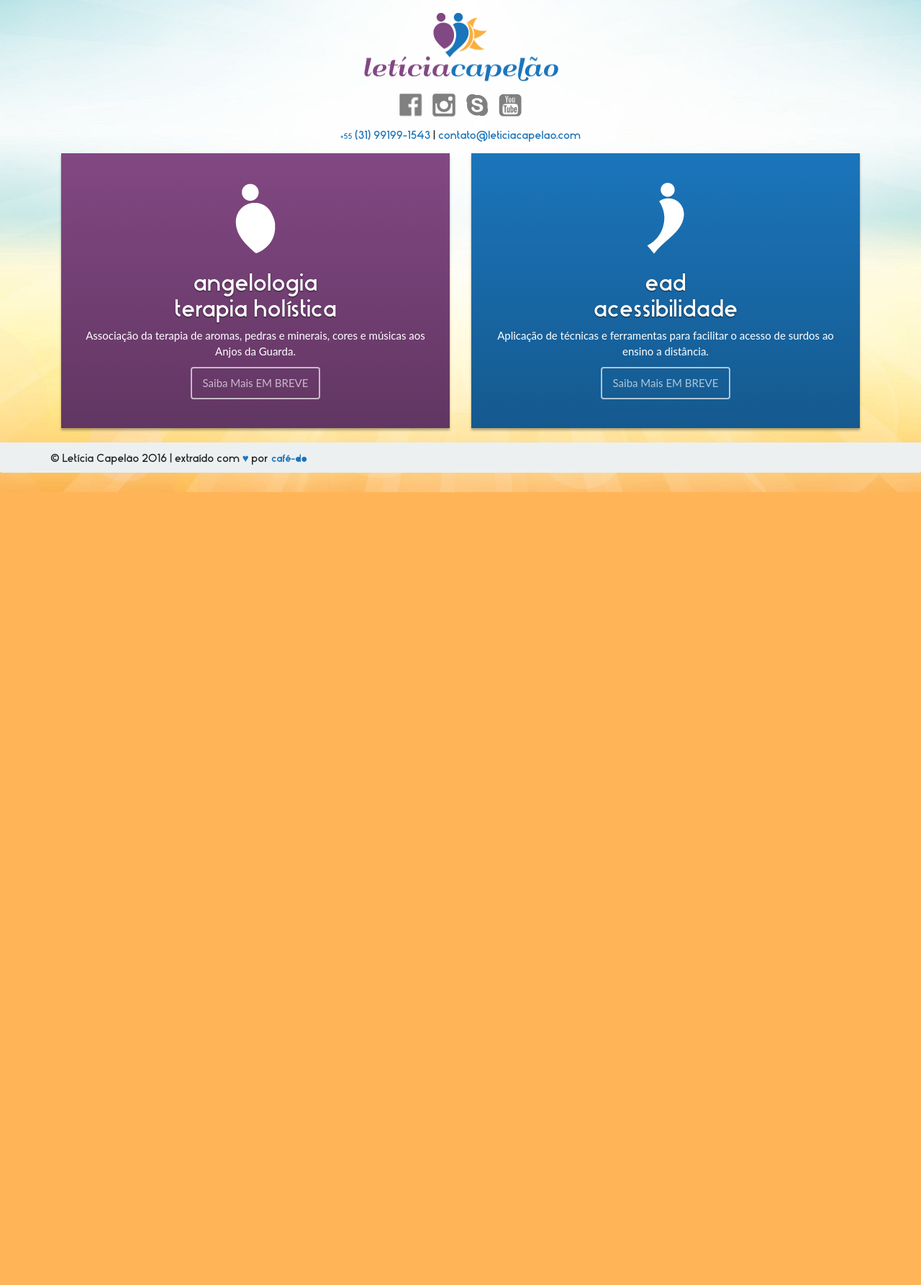
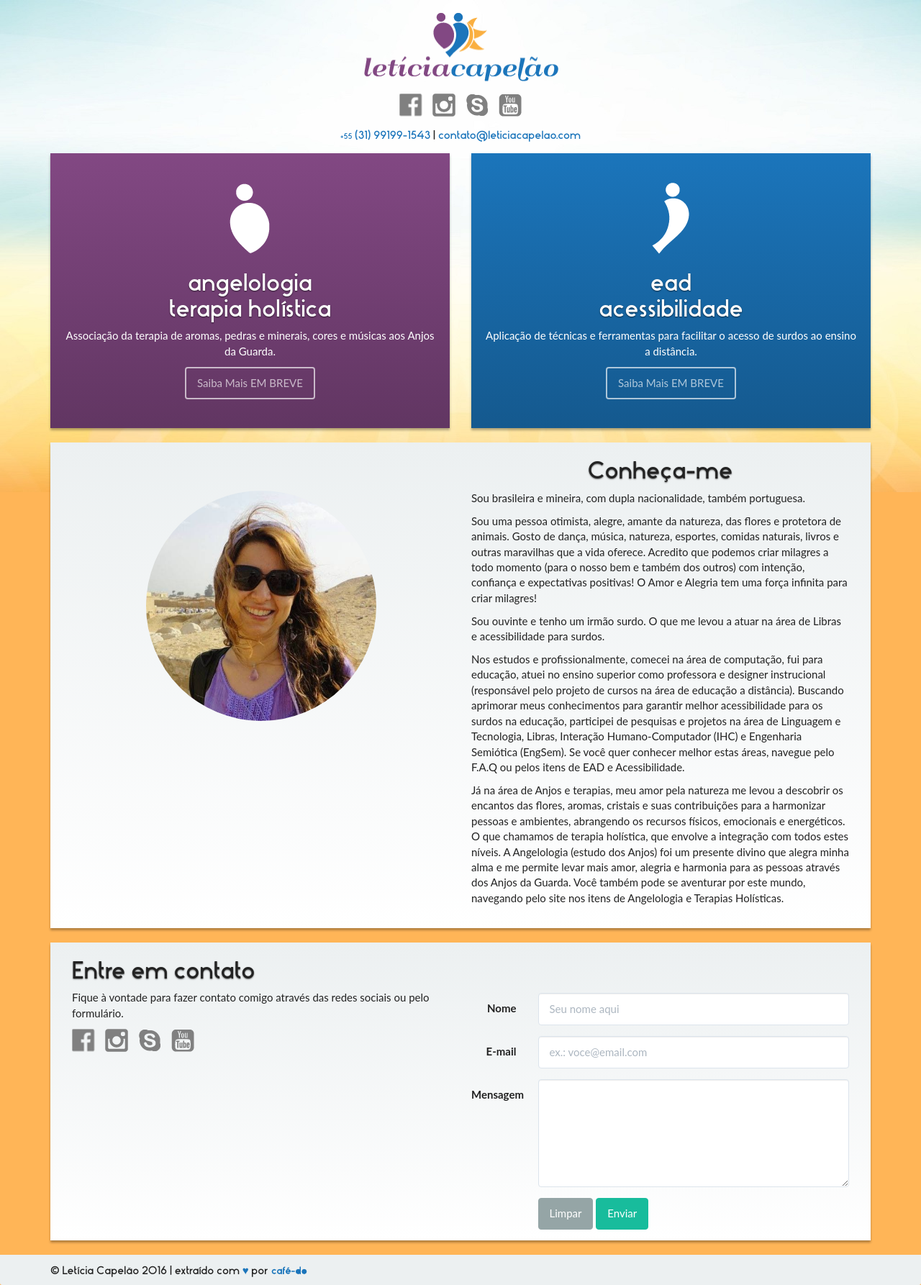
Before and after one commit to cafe-do/leticiacapelao, a Jekyll site: the page built from index.html, in a window 1280 px wide. Shown: the whole page at 72% size. Built offline with Jekyll 4.4.1, drawn with Linux system fonts in a browser that asks for light colours; before the commit the page ends 900 px from its top, so only the background shows below that.

Commit message:
Conheça-me and contact homepage sections.

```diff
--- a/_includes/header-homepage.html
+++ b/_includes/header-homepage.html
@@ -8,7 +8,7 @@
     </nav>
 
 	<div class="row text-center">
-		<ul id="social-network" class="nav">
+		<ul class="social-network nav">
 			<li><a href="#" class="facebook">Facebook</a></li>
 			<li><a href="#" class="instagram">Instagram</a></li>
 			<li><a href="#" class="skype">Skype</a></li>
--- /dev/null
+++ b/_sass/_styles/_custom-buttons.scss
@@ -0,0 +1,9 @@
+.btn-transparent {
+	background: transparent;
+	border: solid 2px #fff;
+	color: #fff;
+
+	&:hover, &:active {
+		background-color: rgba(255, 255, 255, .1);
+	}
+}
--- a/_sass/_styles/_header.scss
+++ b/_sass/_styles/_header.scss
@@ -7,7 +7,7 @@
 
 #site-title { display: none; }
 
-#social-network {
+.social-network {
 	li {
 		display: inline-block;
 		margin-right: 10px;
--- a/_sass/_styles/_homepage.scss
+++ b/_sass/_styles/_homepage.scss
@@ -4,28 +4,56 @@
 
 section.section {
 	> div {
-		padding: 40px 20px;
-		color: #fff;
 		@include box-shadow(0 3px 3px rgba(0,0,0,.3));
 
-		> h2 { text-shadow: 0 1px 2px rgba(0,0,0,.6); }
-
-		.btn {
-			background: transparent;
-			border: solid 2px #fff;
-
-			&:hover, &:active {
-				background-color: rgba(255, 255, 255, .1);
-			}
+		h2 {
+			text-shadow: 0 1px 2px rgba(0,0,0,.6);
 		}
 	}
 
-	&.angelologia > div { @include gradient-vertical($brand-angelologia, darken($brand-angelologia, 10%)); }
+	&.angelologia > div {
+		color: #fff;
+		padding: 40px 20px;
+
+		@include gradient-vertical($brand-angelologia, darken($brand-angelologia, 10%));
+	}
+
 	&.ead {
-		> div { @include gradient-vertical($brand-ead, darken($brand-ead, 10%)); }
+		> div {
+			color: #fff;
+			padding: 40px 20px;
+			@include gradient-vertical($brand-ead, darken($brand-ead, 10%));
+		}
 
 		@media (max-width: $screen-xs-max) {
 			margin: 10px 0;
 		}
 	}
+
+	&.about {
+		div.photo {
+			img {
+				border-radius: 100%;
+			}
+
+			@media (min-width: $screen-sm-min) {
+				position: absolute;
+			}
+		}
+
+		> div {
+			margin-top: 20px;
+			padding-bottom: 20px;
+			@include gradient-vertical($gray-lighter, #fff);
+		}
+	}
+
+	&.contact {
+		> div {
+			margin-top: 20px;
+			@include gradient-vertical($gray-lighter, #fff);
+		}
+
+		form { margin-top: 70px; }
+	}
 }
--- a/css/main.scss
+++ b/css/main.scss
@@ -3,9 +3,10 @@
 ---
 // Import partials from `sass_dir` (defaults to `_sass`)
 @import
-		"_styles/fonts",
 		"variables",
         "bootstrap",
+		"_styles/fonts",
+		"_styles/custom-buttons",
         "_styles/header",
         "_styles/footer",
         "_styles/homepage"
--- a/index.html
+++ b/index.html
@@ -2,14 +2,13 @@
 layout: homepage
 ---
 
-<div class="container-fluid">
   <div class="row">
     <section class="section angelologia col-xs-12 col-sm-6">
       <div class="text-center">
         <img src="{{ "/images/angelologia-icon.png" | prepend: site.baseurl }}" alt="">
         <h2>angelologia<br>terapia hol&iacute;stica</h2>
         <p>Associa&ccedil;&atilde;o da terapia de aromas, pedras e minerais, cores e músicas aos Anjos da Guarda.</p>
-        <a href="#" class="btn btn-primary disabled">Saiba Mais EM BREVE</a>
+        <a href="#" class="btn btn-transparent disabled">Saiba Mais EM BREVE</a>
       </div>
     </section>
     <section class="section ead col-xs-12 col-sm-6">
@@ -17,8 +16,69 @@ layout: homepage
         <img src="{{ "/images/ead-icon.png" | prepend: site.baseurl }}" alt="">
         <h2>ead<br>acessibilidade</h2>
         <p>Aplica&ccedil;&atilde;o de t&eacute;cnicas e ferramentas para facilitar o acesso de surdos ao ensino a dist&acirc;ncia.</p>
-        <a href="#" class="btn btn-primary disabled">Saiba Mais EM BREVE</a>
+        <a href="#" class="btn btn-transparent disabled">Saiba Mais EM BREVE</a>
       </div>
     </section>
   </div>
-</div>
+  <div class="row">
+    <section class="section about col-xs-12">
+      <div class="col-xs-12">
+        <div class="col-xs-12 col-sm-6 col-sm-offset-6">
+          <h2 class="text-center">Conheça-me</h2>
+          <div class="photo col-xs-12 col-sm-pull-12"><img class="col-xs-12 col-sm-8 col-sm-offset-2" src="{{ "/images/leticiacapelao.jpg" | prepend: site.baseurl }}" alt="Letícia Capelão"></div>
+          <p>Sou brasileira e mineira, com dupla nacionalidade, tamb&eacute;m portuguesa.</p>
+          <p>Sou uma pessoa otimista, alegre, amante da natureza, das flores e protetora de animais. Gosto de dan&ccedil;a, m&uacute;sica, natureza, esportes, comidas naturais, livros e outras maravilhas que a vida oferece.  Acredito que podemos criar milagres a todo momento (para o nosso bem e tamb&eacute;m dos outros) com inten&ccedil;&atilde;o, confian&ccedil;a e expectativas positivas! O Amor e Alegria tem uma for&ccedil;a infinita para criar milagres!</p>
+          <p>Sou ouvinte e tenho um irm&atilde;o surdo. O que me levou a atuar na &aacute;rea de Libras e acessibilidade para surdos.</p>
+          <p>Nos estudos e profissionalmente, comecei na &aacute;rea de computa&ccedil;&atilde;o, fui para educa&ccedil;&atilde;o, atuei no ensino superior como professora e designer instrucional (respons&aacute;vel pelo projeto de cursos na &aacute;rea de educa&ccedil;&atilde;o a dist&acirc;ncia). Buscando aprimorar meus conhecimentos para garantir melhor acessibilidade para os surdos na educa&ccedil;&atilde;o, participei de pesquisas e projetos na &aacute;rea de Linguagem e Tecnologia, Libras, Intera&ccedil;&atilde;o Humano-Computador (IHC) e Engenharia Semi&oacute;tica (EngSem). Se voc&ecirc; quer conhecer melhor estas &aacute;reas, navegue pelo F.A.Q ou pelos itens de EAD e Acessibilidade.</p>
+          <p>J&aacute; na &aacute;rea de Anjos e terapias, meu amor pela natureza me levou a descobrir os encantos das flores, aromas, cristais e suas contribui&ccedil;&otilde;es para a harmonizar pessoas e ambientes, abrangendo os recursos f&iacute;sicos, emocionais e energ&eacute;ticos. O que chamamos de terapia hol&iacute;stica, que envolve a integra&ccedil;&atilde;o com todos estes n&iacute;veis. A Angelologia (estudo dos Anjos) foi um presente divino que alegra minha alma e me permite levar mais amor, alegria e harmonia para as pessoas atrav&eacute;s dos Anjos da Guarda. Voc&ecirc; tamb&eacute;m pode se aventurar por este mundo, navegando pelo site nos itens de Angelologia e Terapias Hol&iacute;sticas.</p>
+        </div>
+      </div>
+    </section>
+  </div>
+  <div class="row">
+    <section class="section contact col-xs-12">
+      <div class="col-xs-12">
+        <div class="col-xs-12 col-sm-6">
+          <h2>Entre em contato</h2>
+          <p>Fique &agrave; vontade para fazer contato comigo atrav&eacute;s das redes sociais ou pelo formul&aacute;rio.</p>
+          <ul class="nav social-network">
+            <li><a href="#" class="facebook">Facebook</a></li>
+            <li><a href="#" class="instagram">Instagram</a></li>
+            <li><a href="#" class="skype">Skype</a></li>
+            <li><a href="#" class="youtube">YouTube</a></li>
+          </ul>
+        </div>
+        <div class="col-xs-12 col-sm-6">
+          <form class="form-horizontal" action="//formspree.io/diegoversiani@gmail.com" method="POST">
+            <fieldset>
+              <div class="form-group">
+                <label for="contact-name" class="col-lg-2 control-label">Nome</label>
+                <div class="col-lg-10">
+                  <input id="contact-name" name="Nome" type="text" class="form-control" placeholder="Seu nome aqui">
+                </div>
+              </div>
+
+              <div class="form-group">
+                <label for="contact-email" class="col-lg-2 control-label">E-mail</label>
+                <div class="col-lg-10">
+                  <input id="contact-email" name="_replyto" type="text" class="form-control" placeholder="ex.: voce@email.com">
+                </div>
+              </div>
+              <div class="form-group">
+                <label for="contact-message" class="col-lg-2 control-label">Mensagem</label>
+                <div class="col-lg-10">
+                  <textarea id="contact-message" name="Mensagem:" class="form-control" rows="6" ></textarea>
+                </div>
+              </div>
+              <div class="form-group">
+                <div class="col-lg-10 col-lg-offset-2">
+                  <button type="reset" class="btn btn-default">Limpar</button>
+                  <button type="submit" class="btn btn-success">Enviar</button>
+                </div>
+              </div>
+            </fieldset>
+          </form>
+        </div>
+      </div>
+    </section>
+  </div>
```
Also changed, not shown: images/leticiacapelao.jpg (added), 6 other files.
